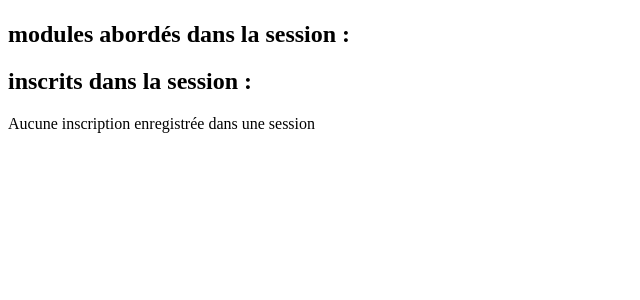
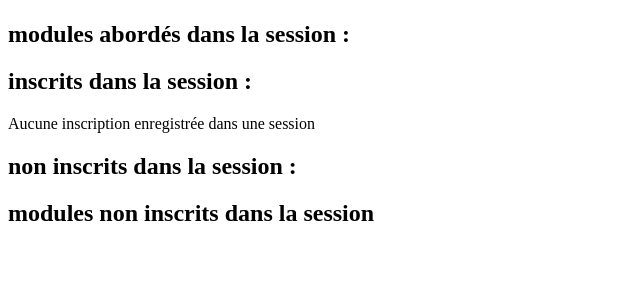
Before and after one commit to AnotheerDev/Sessions, a Symfony app: template templates/session/showSession.html.twig in a window 1280 px wide. Shown: the part 106-406 px from the top of the page, without its empty margins (0-640 px from the left). Run offline with Twig, Linux system fonts and the light colour scheme; the template is opened without the code that fills it, so the values that code supplies are empty; some libraries are stand-ins or nearby versions.

Commit message:
add non inscrit module and apprenants

```diff
--- a/templates/session/showSession.html.twig
+++ b/templates/session/showSession.html.twig
@@ -21,4 +21,14 @@
             <p>Aucune inscription enregistrée dans une session </p>
     {% endfor %}
 
+<h2> non inscrits dans la session :</h2>
+{% for nonInscrit in nonInscrits %}
+    {{nonInscrit}}
+{% endfor %}
+
+<h2>modules non inscrits dans la session</h2>
+{% for autreModule in autresModules %}
+    {{autreModule}}
+
+{% endfor %}
 {% endblock %}
```
